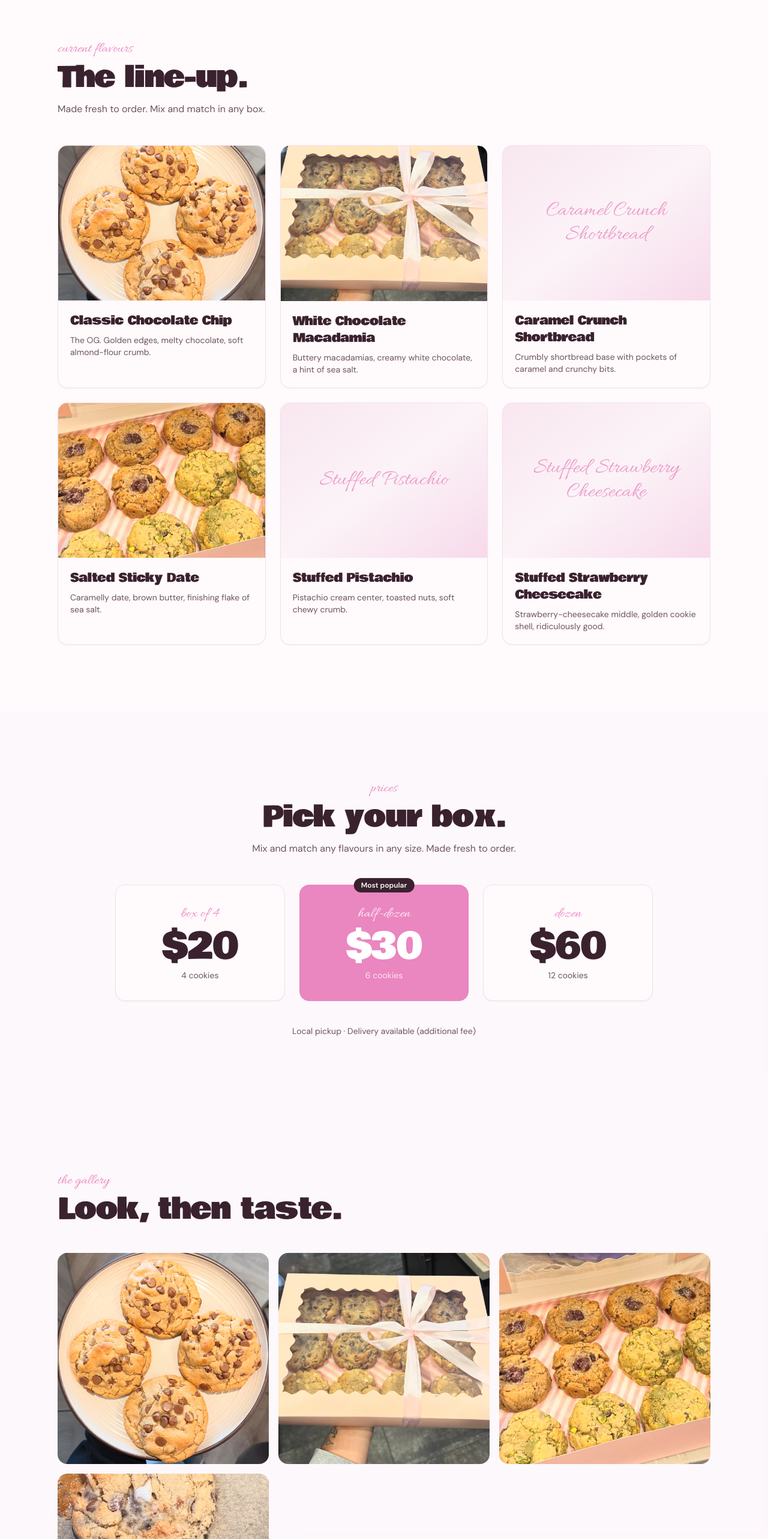
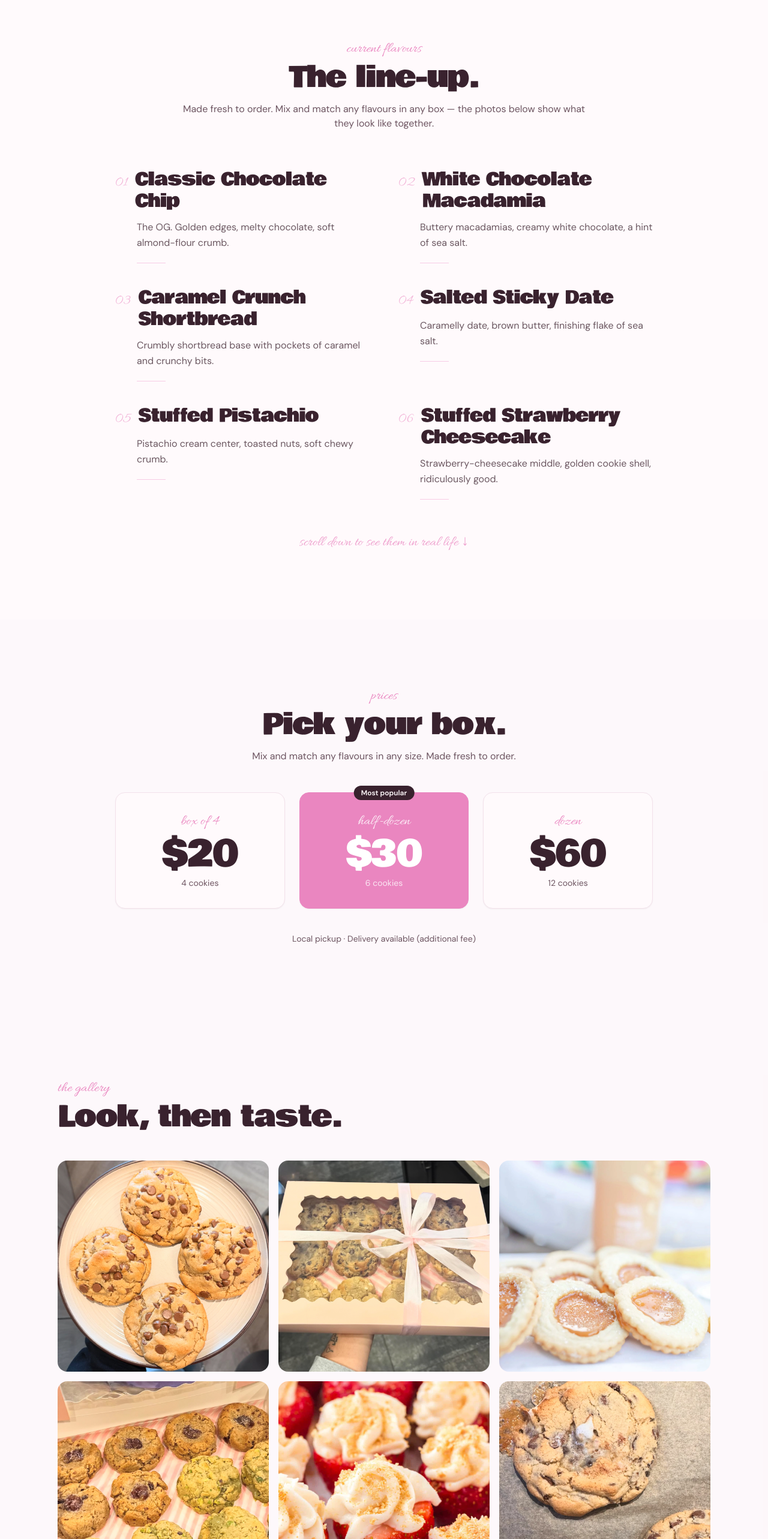
Before and after one commit to T3CHW1ZRD/CookieWebsite, a React (Vite) app: page /#/ in a window 1280 px wide. Shown: the part 1510-4076 px from the top of the page at 60% size. Built offline with nearby package versions, Linux system fonts and the light colour scheme.

Commit message:
Replace menu photo cards with typographic flavor list; expand gallery with box photos

```diff
--- a/src/components/Menu.tsx
+++ b/src/components/Menu.tsx
@@ -7,49 +7,43 @@ export default function Menu() {
   return (
     <section id="menu" className="py-20 md:py-28">
       <div className="container-page">
-        <div className="max-w-2xl mb-12">
+        <div className="max-w-2xl mx-auto text-center mb-14 md:mb-16">
           <Reveal>
             <p className="font-script text-2xl text-primary mb-2">current flavours</p>
             <h2 className="text-4xl md:text-5xl">The line-up.</h2>
             <p className="mt-4 text-muted-foreground">
-              Made fresh to order. Mix and match in any box.
+              Made fresh to order. Mix and match any flavours in any box —
+              the photos below show what they look like together.
             </p>
           </Reveal>
         </div>
 
-        <div className="grid sm:grid-cols-2 lg:grid-cols-3 gap-6">
+        <div className="mx-auto max-w-4xl grid md:grid-cols-2 gap-x-12 gap-y-10">
           {content.menu.map((item, idx) => (
-            <Reveal key={item.id} delay={idx * 60}>
-              <article className="group h-full overflow-hidden rounded-2xl border border-border bg-card shadow-sm transition hover:-translate-y-1 hover:shadow-xl">
-                <div className="relative aspect-[4/3] overflow-hidden">
-                  {item.image ? (
-                    <img
-                      src={item.image}
-                      alt={item.name}
-                      loading="lazy"
-                      className="h-full w-full object-cover transition duration-500 group-hover:scale-105"
-                    />
-                  ) : (
-                    <div className="flex h-full w-full items-center justify-center bg-gradient-to-br from-secondary via-muted to-accent/60 p-6 text-center">
-                      <span className="font-script text-3xl md:text-4xl text-primary/80 leading-tight">
-                        {item.name}
-                      </span>
-                    </div>
-                  )}
-                  {item.tag && (
-                    <span className="absolute left-3 top-3 rounded-full bg-primary px-3 py-1 text-xs font-semibold text-primary-foreground shadow-sm">
-                      {item.tag}
-                    </span>
-                  )}
+            <Reveal key={item.id} delay={idx * 50}>
+              <article className="group relative">
+                <div className="flex items-baseline gap-3">
+                  <span className="font-script text-primary/60 text-2xl select-none">
+                    {String(idx + 1).padStart(2, "0")}
+                  </span>
+                  <h3 className="font-display text-2xl md:text-3xl leading-tight">
+                    {item.name}
+                  </h3>
                 </div>
-                <div className="p-5">
-                  <h3 className="text-xl">{item.name}</h3>
-                  <p className="mt-2 text-sm text-muted-foreground">{item.description}</p>
-                </div>
+                <p className="mt-3 ml-9 text-foreground/75 leading-relaxed">
+                  {item.description}
+                </p>
+                <span className="mt-5 ml-9 block h-px w-12 bg-primary/40 transition-all duration-500 group-hover:w-24" />
               </article>
             </Reveal>
           ))}
         </div>
+
+        <Reveal>
+          <p className="mt-14 text-center font-script text-2xl text-primary/80">
+            scroll down to see them in real life ↓
+          </p>
+        </Reveal>
       </div>
     </section>
   );
--- a/src/data/seed.ts
+++ b/src/data/seed.ts
@@ -39,13 +39,13 @@ export const seedContent: SiteContent = {
       id: "m1",
       name: "Classic Chocolate Chip",
       description: "The OG. Golden edges, melty chocolate, soft almond-flour crumb.",
-      image: asset("gallery/chocolate-chip.jpg"),
+      image: "",
     },
     {
       id: "m2",
       name: "White Chocolate Macadamia",
       description: "Buttery macadamias, creamy white chocolate, a hint of sea salt.",
-      image: asset("gallery/white-chocolate-macadamia.jpg"),
+      image: "",
     },
     {
       id: "m3",
@@ -57,7 +57,7 @@ export const seedContent: SiteContent = {
       id: "m4",
       name: "Salted Sticky Date",
       description: "Caramelly date, brown butter, finishing flake of sea salt.",
-      image: asset("gallery/salted-sticky-date.jpg"),
+      image: "",
     },
     {
       id: "m5",
@@ -73,10 +73,36 @@ export const seedContent: SiteContent = {
     },
   ],
   gallery: [
-    { id: "g1", src: asset("gallery/chocolate-chip.jpg"), caption: "Classic chocolate chip" },
-    { id: "g2", src: asset("gallery/white-chocolate-macadamia.jpg"), caption: "White chocolate macadamia" },
-    { id: "g3", src: asset("gallery/salted-sticky-date.jpg"), caption: "Salted sticky date" },
-    { id: "g4", src: asset("gallery/smores.jpg"), caption: "S'mores" },
+    {
+      id: "g1",
+      src: asset("gallery/chocolate-chip.jpg"),
+      caption: "Classic Chocolate Chip",
+    },
+    {
+      id: "g2",
+      src: asset("gallery/white-chocolate-macadamia.jpg"),
+      caption: "Box: White Chocolate Macadamia + Classic Chocolate Chip",
+    },
+    {
+      id: "g3",
+      src: asset("gallery/caramel-crunch-shortbread.webp"),
+      caption: "Caramel Crunch Shortbread",
+    },
+    {
+      id: "g4",
+      src: asset("gallery/salted-sticky-date.jpg"),
+      caption: "Box: Salted Sticky Date + Stuffed Pistachio + Classic Chocolate Chip",
+    },
+    {
+      id: "g5",
+      src: asset("gallery/stuffed-strawberry-cheesecake.jpg"),
+      caption: "Stuffed Strawberry Cheesecake",
+    },
+    {
+      id: "g6",
+      src: asset("gallery/smores.jpg"),
+      caption: "S'mores",
+    },
   ],
   reviews: [],
 };
```
Also changed, not shown: public/gallery/caramel-crunch-shortbread.webp (added), public/gallery/stuffed-strawberry-cheesecake.jpg (added).
